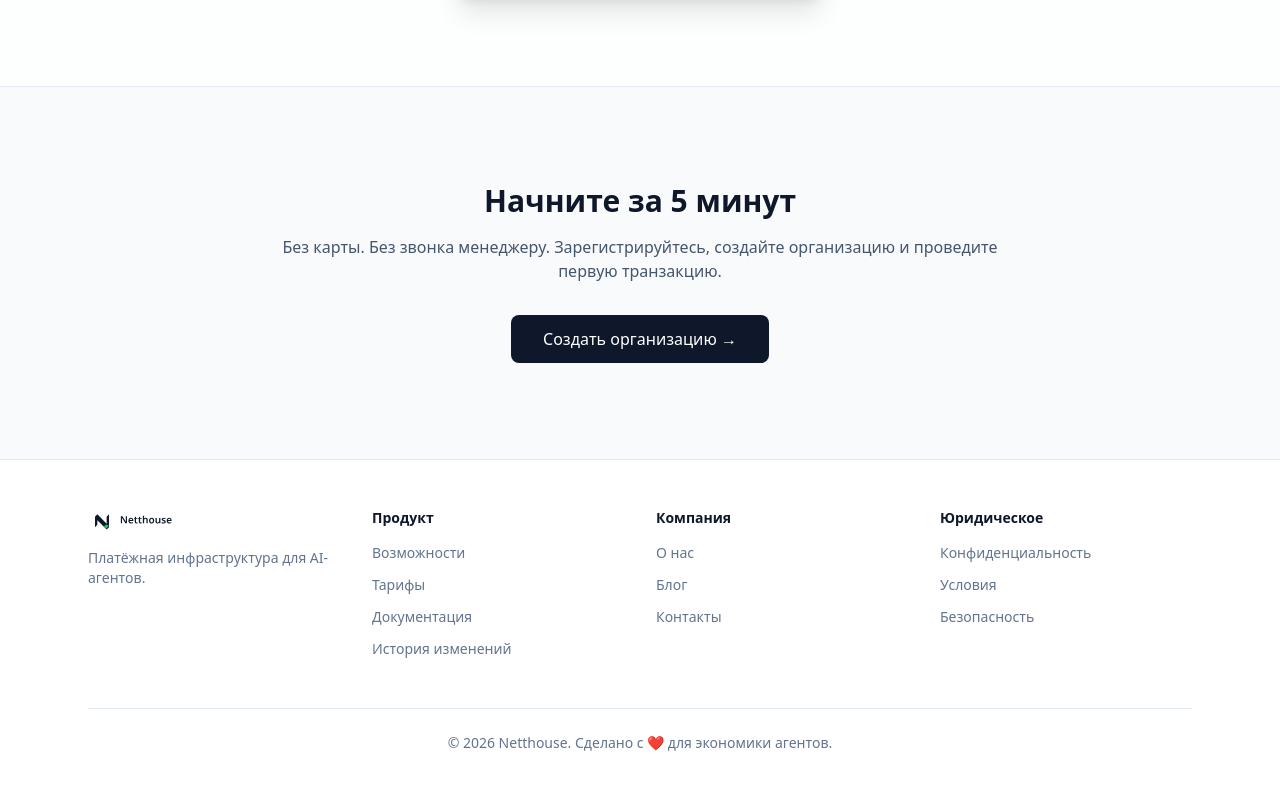
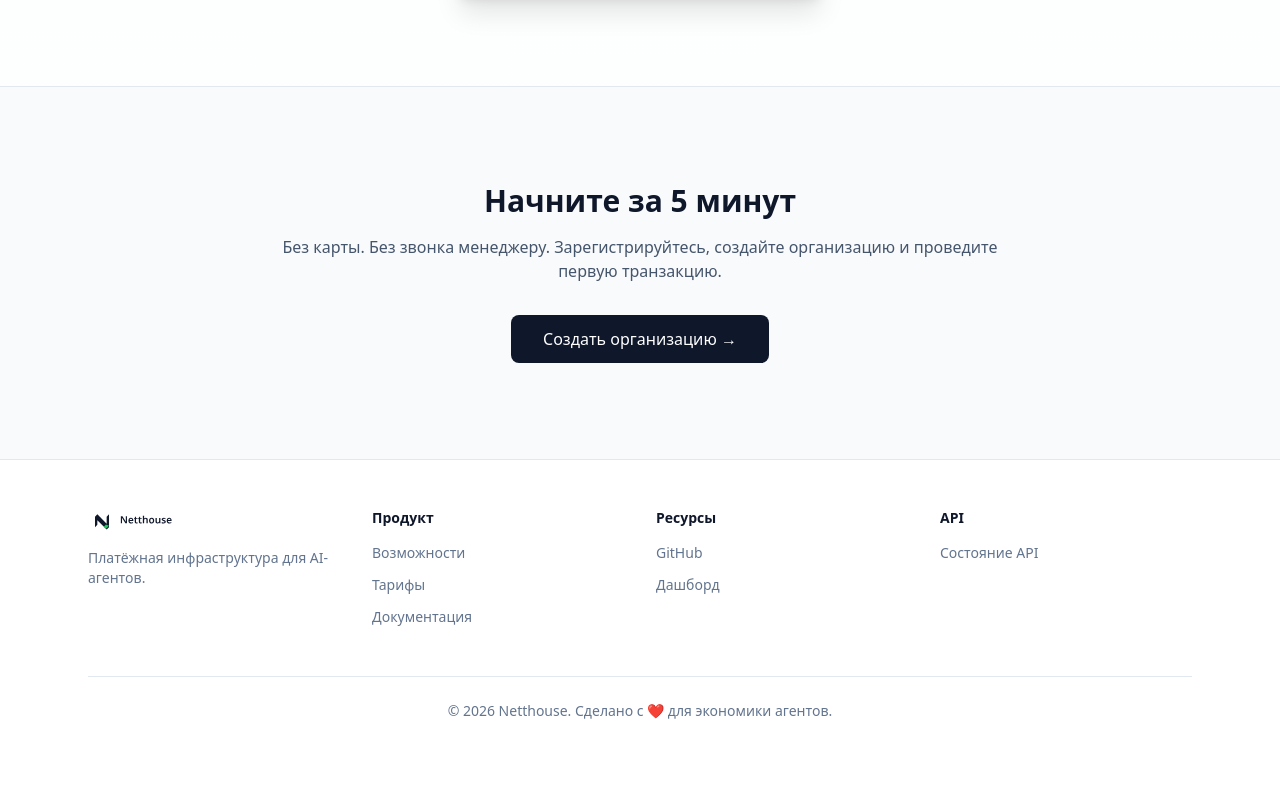
Before and after one commit to netthouse/netthouse, a Next.js app in the folder apps/site/: page /ru in a window 1280 px wide. Shown: the part 3188-3977 px from the top of the page. Built offline with nearby package versions, Linux system fonts and the light colour scheme.

Commit message:
fix(site): replace dead footer links

```diff
--- a/apps/site/src/app/page.tsx
+++ b/apps/site/src/app/page.tsx
@@ -205,9 +205,28 @@ export default function HomePage() {
                 Payments infrastructure for AI agents.
               </p>
             </div>
-            <FooterCol title="Product" links={["Features", "Pricing", "Docs", "Changelog"]} />
-            <FooterCol title="Company" links={["About", "Blog", "Contact"]} />
-            <FooterCol title="Legal" links={["Privacy", "Terms", "Security"]} />
+            <FooterCol
+  title="Product"
+  links={[
+    { label: "Features", href: "/#features" },
+    { label: "Pricing", href: "/#pricing" },
+    { label: "Docs", href: "/docs" },
+  ]}
+/>
+<FooterCol
+  title="Resources"
+  links={[
+    { label: "GitHub", href: "https://github.com/netthouse" },
+    { label: "Dashboard", href: "https://app.netthouse.com" },
+  ]}
+/>
+<FooterCol
+  title="API"
+  links={[
+    { label: "API health", href: "https://api.netthouse.com/health" },
+  ]}
+/>
+
           </div>
           <div className="mt-12 pt-6 border-t border-slate-200 text-center text-sm text-slate-500">
             © 2026 Netthouse. Built with ❤️ for the agent economy.
@@ -290,18 +309,33 @@ function Price({
   );
 }
 
-function FooterCol({ title, links }: { title: string; links: string[] }) {
+function FooterCol({
+  title,
+  links,
+}: {
+  title: string;
+  links: { label: string; href: string }[];
+}) {
   return (
     <div>
       <h4 className="font-semibold text-sm mb-3">{title}</h4>
       <ul className="space-y-2">
-        {links.map((l) => (
-          <li key={l}>
-            <a href="#" className="text-sm text-slate-500 hover:text-slate-900">
-              {l}
-            </a>
-          </li>
-        ))}
+        {links.map((link) => {
+          const isExternal = link.href.startsWith("http" );
+
+          return (
+            <li key={link.href}>
+              <a
+                href={link.href}
+                target={isExternal ? "_blank" : undefined}
+                rel={isExternal ? "noreferrer" : undefined}
+                className="text-sm text-slate-500 hover:text-slate-900"
+              >
+                {link.label}
+              </a>
+            </li>
+          );
+        })}
       </ul>
     </div>
   );
--- a/apps/site/src/app/ru/page.tsx
+++ b/apps/site/src/app/ru/page.tsx
@@ -203,9 +203,28 @@ export default function HomePageRU() {
                 Платёжная инфраструктура для AI-агентов.
               </p>
             </div>
-            <FooterCol title="Продукт" links={["Возможности", "Тарифы", "Документация", "История изменений"]} />
-            <FooterCol title="Компания" links={["О нас", "Блог", "Контакты"]} />
-            <FooterCol title="Юридическое" links={["Конфиденциальность", "Условия", "Безопасность"]} />
+           <FooterCol
+  title="Продукт"
+  links={[
+    { label: "Возможности", href: "/ru#features" },
+    { label: "Тарифы", href: "/ru#pricing" },
+    { label: "Документация", href: "/ru/docs" },
+  ]}
+/>
+<FooterCol
+  title="Ресурсы"
+  links={[
+    { label: "GitHub", href: "https://github.com/netthouse" },
+    { label: "Дашборд", href: "https://app.netthouse.com" },
+  ]}
+/>
+<FooterCol
+  title="API"
+  links={[
+    { label: "Состояние API", href: "https://api.netthouse.com/health" },
+  ]}
+/>
+
           </div>
           <div className="mt-12 pt-6 border-t border-slate-200 text-center text-sm text-slate-500">
             © 2026 Netthouse. Сделано с ❤️ для экономики агентов.
@@ -288,18 +307,33 @@ function Price({
   );
 }
 
-function FooterCol({ title, links }: { title: string; links: string[] }) {
+function FooterCol({
+  title,
+  links,
+}: {
+  title: string;
+  links: { label: string; href: string }[];
+}) {
   return (
     <div>
       <h4 className="font-semibold text-sm mb-3">{title}</h4>
       <ul className="space-y-2">
-        {links.map((l) => (
-          <li key={l}>
-            <a href="#" className="text-sm text-slate-500 hover:text-slate-900">
-              {l}
-            </a>
-          </li>
-        ))}
+        {links.map((link) => {
+          const isExternal = link.href.startsWith("http" );
+
+          return (
+            <li key={link.href}>
+              <a
+                href={link.href}
+                target={isExternal ? "_blank" : undefined}
+                rel={isExternal ? "noreferrer" : undefined}
+                className="text-sm text-slate-500 hover:text-slate-900"
+              >
+                {link.label}
+              </a>
+            </li>
+          );
+        })}
       </ul>
     </div>
   );
```
